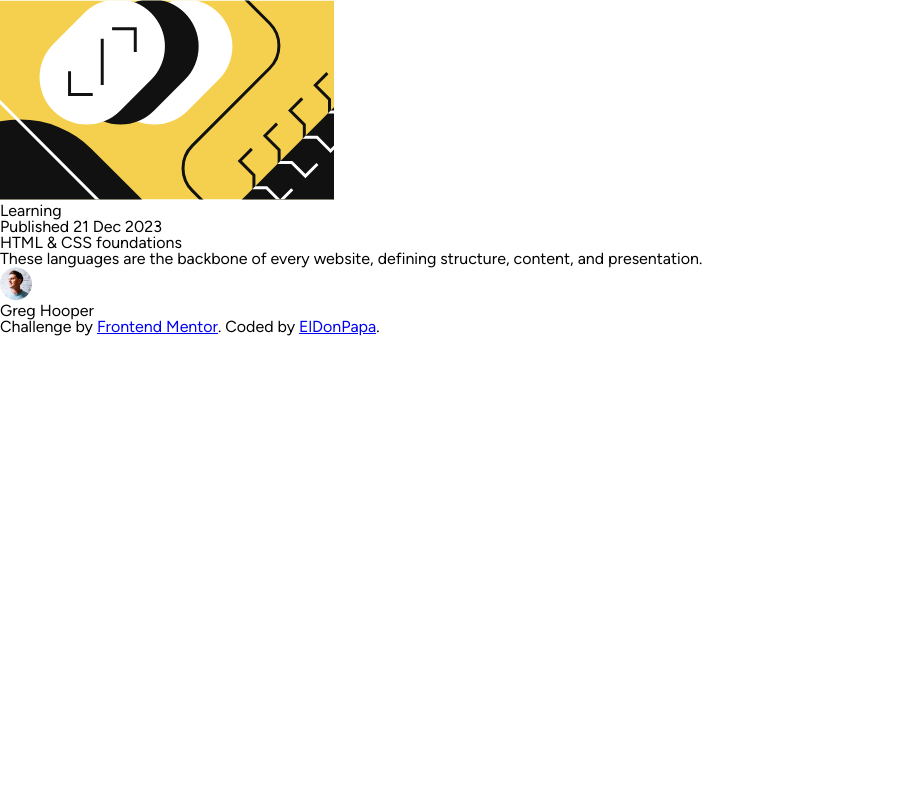
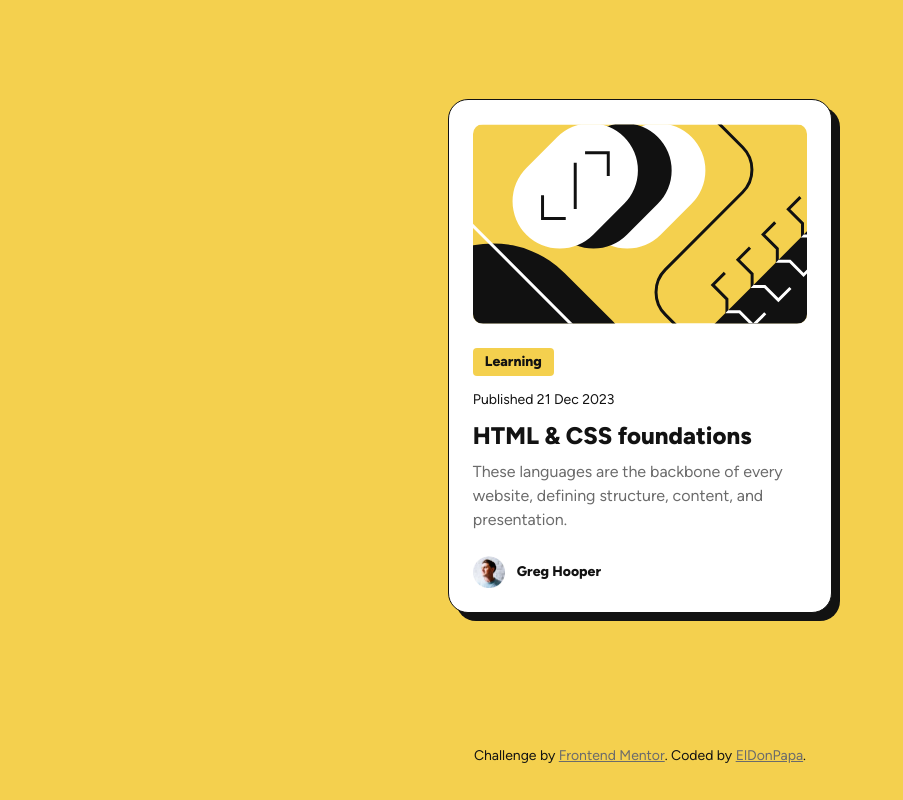
Before and after one commit to ElDonPapa/fm_blog-card, a website built with Vite: page index.html in a window 1280 px wide. Shown: the whole page, without its empty margins (0-903 px from the left). Built offline with nearby package versions, Linux system fonts and the light colour scheme.

Commit message:
feat: add card styling

```diff
--- a/style.css
+++ b/style.css
@@ -91,5 +91,86 @@ table {
 /*CSS RESET*/
 
 body {
+    display: flex;
+    flex-direction: column;
+    justify-content: space-between;
     font-family: "Figtree", sans-serif;
+    color: var(--gray-950);
+    background-color: var(--yellow);
+    line-height: 150%;
+    height: 100vh;
 }
+
+main {
+    display: flex;
+    justify-content: center;
+    align-items: center;
+    flex-grow: 1;
+}
+
+footer {
+    display: flex;
+    justify-content: center;
+    padding: 2rem;
+    font-size: var(--fs-300);
+}
+
+footer a {
+    color: var(--gray-500);
+}
+
+.card {
+    display: flex;
+    background-color: white;
+    flex-direction: column;
+    gap: 1.5rem;
+    width: min-content;
+    padding: 1.5rem;
+    border-radius: 1.25rem;
+    border: solid 1px var(--gray-950);
+    box-shadow: 0.5rem 0.5rem var(--gray-950);
+}
+
+.card__image {
+    border-radius: 0.625rem;
+}
+
+.card__content {
+    display: flex;
+    align-items: flex-start;
+    flex-direction: column;
+    gap: 0.75rem;
+}
+
+.card__status {
+    background-color: var(--yellow);
+    border-radius: 0.25rem;
+    padding: 0.125rem 0.75rem;
+    font-size: var(--fs-300);
+    font-weight: 800;
+}
+
+.card__date {
+    font-size: var(--fs-300);
+}
+
+.card h1 {
+    font-size: var(--fs-500);
+    font-weight: 800;
+}
+
+.card__body {
+    font-size: var(--fs-400);
+    color: var(--gray-500);
+}
+
+.card__portrait {
+    display: flex;
+    align-items: center;
+    gap: 0.75rem;
+}
+
+.card__portrait p {
+    font-size: var(--fs-300);
+    font-weight: 800;
+}
```
